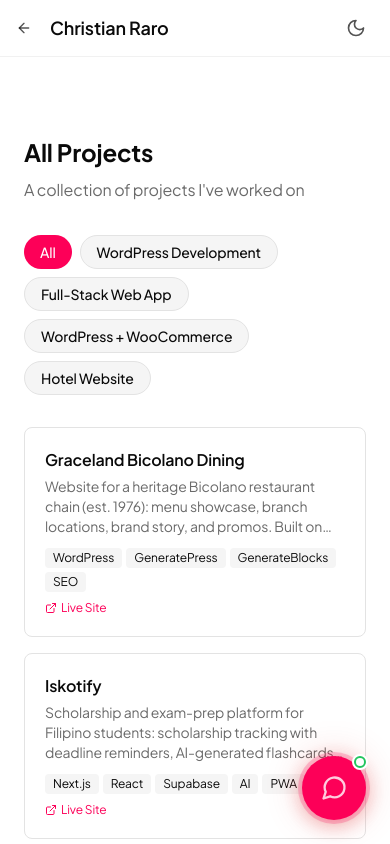
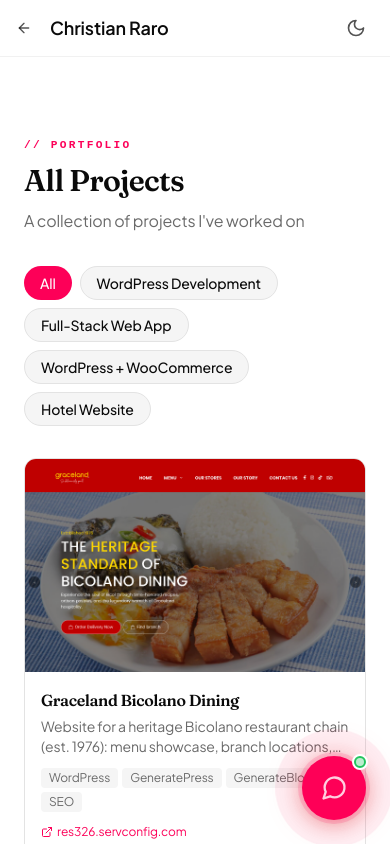
Before and after one commit to chrisraro/my-portfolio, a Next.js app: page /projects in a window 390 px wide. Shown: the top 844 px of the page. Built offline with nearby package versions, Linux system fonts and the light colour scheme.

Commit message:
feat(works): visible responsive thumbnails via shared ProjectCard

```diff
--- a/app/projects/page.tsx
+++ b/app/projects/page.tsx
@@ -1,37 +1,30 @@
 "use client"
 
 import { useState, useMemo } from "react"
-import Link from "next/link"
 import { motion } from "framer-motion"
-import { ExternalLink, Github } from "lucide-react"
 import { projects } from "@/lib/data"
-import { Project } from "@/types"
-import { LinkPreview } from "@/components/ui/link-preview"
+import { ProjectCard } from "@/components/ui/project-card"
+import { staggerContainer, staggerItem } from "@/components/ui/reveal"
 
 export default function ProjectsPage() {
   const [selectedCategory, setSelectedCategory] = useState<string>("All")
 
-  // Extract unique categories from projects
   const categories = useMemo(() => {
     const uniqueCategories = Array.from(new Set(projects.map((p) => p.category)))
     return ["All", ...uniqueCategories]
   }, [])
 
-  // Filter projects based on selected category
   const filteredProjects = useMemo(() => {
     if (selectedCategory === "All") return projects
     return projects.filter((p) => p.category === selectedCategory)
   }, [selectedCategory])
 
   return (
-    <div className="max-w-2xl mx-auto px-6 py-20 md:py-28">
-      {/* Page Header */}
-      <h1 className="text-2xl font-bold mb-2">All Projects</h1>
-      <p className="text-muted-foreground mb-8">
-        A collection of projects I&apos;ve worked on
-      </p>
+    <div className="max-w-5xl mx-auto px-6 py-20 md:py-28">
+      <p className="eyebrow mb-2">// portfolio</p>
+      <h1 className="font-display text-3xl font-semibold tracking-tight mb-2">All Projects</h1>
+      <p className="text-muted-foreground mb-8">A collection of projects I&apos;ve worked on</p>
 
-      {/* Category Filter */}
       <div className="flex flex-wrap gap-2 mb-8">
         {categories.map((category) => (
           <button
@@ -48,27 +41,20 @@ export default function ProjectsPage() {
         ))}
       </div>
 
-      {/* Project Grid */}
       <motion.div
-        className="grid grid-cols-1 md:grid-cols-2 gap-4"
+        key={selectedCategory}
+        className="grid grid-cols-1 sm:grid-cols-2 lg:grid-cols-3 gap-4"
         initial="hidden"
         animate="visible"
-        variants={{
-          hidden: { opacity: 0 },
-          visible: {
-            opacity: 1,
-            transition: {
-              staggerChildren: 0.1,
-            },
-          },
-        }}
+        variants={staggerContainer}
       >
         {filteredProjects.map((project) => (
-          <ProjectCard key={project.id} project={project} />
+          <motion.div key={project.id} variants={staggerItem}>
+            <ProjectCard project={project} />
+          </motion.div>
         ))}
       </motion.div>
 
-      {/* Empty State */}
       {filteredProjects.length === 0 && (
         <p className="text-center text-muted-foreground py-10">
           No projects found in this category.
@@ -77,61 +63,3 @@ export default function ProjectsPage() {
     </div>
   )
 }
-
-function ProjectCard({ project }: { project: Project }) {
-  const primaryLink = project.links.live || project.links.github || "#"
-
-  return (
-    <motion.div
-      variants={{
-        hidden: { opacity: 0, y: 20 },
-        visible: { opacity: 1, y: 0 },
-      }}
-    >
-      <LinkPreview url={primaryLink} fallbackImage={project.image} className="block h-full">
-        <Link
-          href={primaryLink}
-          target={primaryLink !== "#" ? "_blank" : undefined}
-          rel={primaryLink !== "#" ? "noopener noreferrer" : undefined}
-          className="block border border-border rounded-lg p-5 hover:bg-muted/50 transition-colors h-full"
-        >
-          {/* Project Title */}
-          <h3 className="font-semibold text-base">{project.title}</h3>
-
-          {/* Description */}
-          <p className="text-sm text-muted-foreground mt-1 line-clamp-3">
-            {project.description}
-          </p>
-
-          {/* Technologies */}
-          <div className="flex flex-wrap gap-1 mt-3">
-            {project.technologies.map((tech) => (
-              <span
-                key={tech}
-                className="bg-muted rounded px-2 py-0.5 text-xs"
-              >
-                {tech}
-              </span>
-            ))}
-          </div>
-
-          {/* Links */}
-          <div className="flex items-center gap-3 mt-2">
-            {project.links.live && (
-              <span className="inline-flex items-center gap-1 text-xs text-primary">
-                <ExternalLink className="w-3 h-3" />
-                Live Site
-              </span>
-            )}
-            {project.links.github && (
-              <span className="inline-flex items-center gap-1 text-xs text-primary">
-                <Github className="w-3 h-3" />
-                GitHub
-              </span>
-            )}
-          </div>
-        </Link>
-      </LinkPreview>
-    </motion.div>
-  )
-}
--- a/components/sections/works-section.tsx
+++ b/components/sections/works-section.tsx
@@ -4,83 +4,38 @@ import { motion } from 'framer-motion'
 import Link from 'next/link'
 import { projects } from '@/lib/data'
 import { Project } from '@/types'
-import { LinkPreview } from '@/components/ui/link-preview'
+import { ProjectCard } from '@/components/ui/project-card'
+import { Reveal, staggerContainer, staggerItem } from '@/components/ui/reveal'
 
 const featuredProjects = projects.filter((p: Project) => p.featured)
-
-function extractDomain(url: string): string {
-  try {
-    return new URL(url).hostname.replace('www.', '')
-  } catch {
-    return url
-  }
-}
 
 export function WorksSection() {
   return (
     <section id="works" className="py-8 md:py-12">
-      <motion.div
-        initial={{ opacity: 0, y: 20 }}
-        whileInView={{ opacity: 1, y: 0 }}
-        viewport={{ once: true }}
-        transition={{ duration: 0.5 }}
-      >
-        <h2 className="text-xl font-bold mb-6">Recent Projects</h2>
-      </motion.div>
+      <Reveal>
+        <p className="eyebrow mb-2">// selected work</p>
+        <h2 className="font-display text-2xl font-semibold tracking-tight mb-6">Recent Projects</h2>
+      </Reveal>
 
       <motion.div
-        className="grid grid-cols-1 sm:grid-cols-2 lg:grid-cols-4 gap-3"
+        className="grid grid-cols-1 sm:grid-cols-2 lg:grid-cols-3 gap-4"
         initial="hidden"
         whileInView="visible"
         viewport={{ once: true }}
-        variants={{
-          hidden: {},
-          visible: { transition: { staggerChildren: 0.1 } }
-        }}
+        variants={staggerContainer}
       >
-        {featuredProjects.map((project) => {
-          const href = project.links.live || project.links.github || '#'
-          const displayUrl = project.links.live
-            ? extractDomain(project.links.live)
-            : project.technologies.slice(0, 3).join(' · ')
-
-          return (
-            <motion.div
-              key={project.id}
-              variants={{
-                hidden: { opacity: 0, y: 20 },
-                visible: { opacity: 1, y: 0 }
-              }}
-              transition={{ duration: 0.4 }}
-            >
-              <LinkPreview url={href} fallbackImage={project.image} className="block h-full">
-                <a
-                  href={href}
-                  target="_blank"
-                  rel="noopener noreferrer"
-                  className="block border border-border rounded-lg p-5 hover:bg-muted/50 transition-colors h-full"
-                >
-                  <h3 className="font-semibold text-foreground text-base">{project.title}</h3>
-                  <p className="text-sm text-muted-foreground mt-1 line-clamp-2">{project.description}</p>
-                  <p className="text-xs text-primary mt-2">{displayUrl}</p>
-                </a>
-              </LinkPreview>
-            </motion.div>
-          )
-        })}
+        {featuredProjects.map((project) => (
+          <motion.div key={project.id} variants={staggerItem}>
+            <ProjectCard project={project} />
+          </motion.div>
+        ))}
       </motion.div>
 
-      <motion.div
-        initial={{ opacity: 0, y: 20 }}
-        whileInView={{ opacity: 1, y: 0 }}
-        viewport={{ once: true }}
-        transition={{ duration: 0.5, delay: 0.4 }}
-        className="mt-6"
-      >
+      <Reveal delay={0.2} className="mt-6">
         <Link href="/projects" className="text-sm text-primary font-medium hover:underline">
           View All →
         </Link>
-      </motion.div>
+      </Reveal>
     </section>
   )
 }
--- a/components/ui/link-preview.tsx
+++ b/components/ui/link-preview.tsx
@@ -192,7 +192,7 @@ export function LinkPreview({ url, children, className = '', fallbackImage }: Li
   return (
     <div
       ref={containerRef}
-      className={`relative inline-block ${className}`}
+      className={`relative ${className}`}
       onMouseEnter={handleMouseEnter}
       onMouseLeave={handleMouseLeave}
     >
--- /dev/null
+++ b/components/ui/project-card.tsx
@@ -0,0 +1,76 @@
+'use client'
+
+import Image from 'next/image'
+import { useState } from 'react'
+import { ExternalLink } from 'lucide-react'
+import { Project } from '@/types'
+import { LinkPreview } from '@/components/ui/link-preview'
+
+function extractDomain(url: string): string {
+  try {
+    return new URL(url).hostname.replace('www.', '')
+  } catch {
+    return url
+  }
+}
+
+export function ProjectCard({ project }: { project: Project }) {
+  const href = project.links.live || project.links.github || '#'
+  const label = project.links.live
+    ? extractDomain(project.links.live)
+    : project.technologies.slice(0, 3).join(' · ')
+  const [imgError, setImgError] = useState(false)
+
+  return (
+    <LinkPreview url={href} fallbackImage={project.image} className="block h-full">
+      <a
+        href={href}
+        target={href !== '#' ? '_blank' : undefined}
+        rel={href !== '#' ? 'noopener noreferrer' : undefined}
+        className="group block h-full overflow-hidden rounded-xl border border-border bg-card transition-all duration-300 hover:-translate-y-1 hover:shadow-lg"
+      >
+        {/* Thumbnail */}
+        <div className="relative aspect-[16/10] w-full overflow-hidden bg-muted">
+          {!imgError ? (
+            <Image
+              src={project.image}
+              alt={`${project.title} screenshot`}
+              fill
+              sizes="(max-width: 640px) 100vw, (max-width: 1024px) 50vw, 33vw"
+              className="object-cover object-top transition-transform duration-500 group-hover:scale-105"
+              onError={() => setImgError(true)}
+            />
+          ) : (
+            <div className="flex h-full w-full items-center justify-center text-xs text-muted-foreground">
+              {project.title}
+            </div>
+          )}
+        </div>
+
+        {/* Body */}
+        <div className="p-4">
+          <h3 className="font-display text-base font-semibold tracking-tight text-foreground">
+            {project.title}
+          </h3>
+          <p className="mt-1 line-clamp-2 text-sm text-muted-foreground">
+            {project.description}
+          </p>
+          <div className="mt-3 flex flex-wrap gap-1">
+            {project.technologies.slice(0, 4).map((tech) => (
+              <span
+                key={tech}
+                className="rounded bg-muted px-2 py-0.5 text-xs text-muted-foreground"
+              >
+                {tech}
+              </span>
+            ))}
+          </div>
+          <p className="mt-3 inline-flex items-center gap-1 text-xs text-primary">
+            <ExternalLink className="h-3 w-3" />
+            {label}
+          </p>
+        </div>
+      </a>
+    </LinkPreview>
+  )
+}
```
